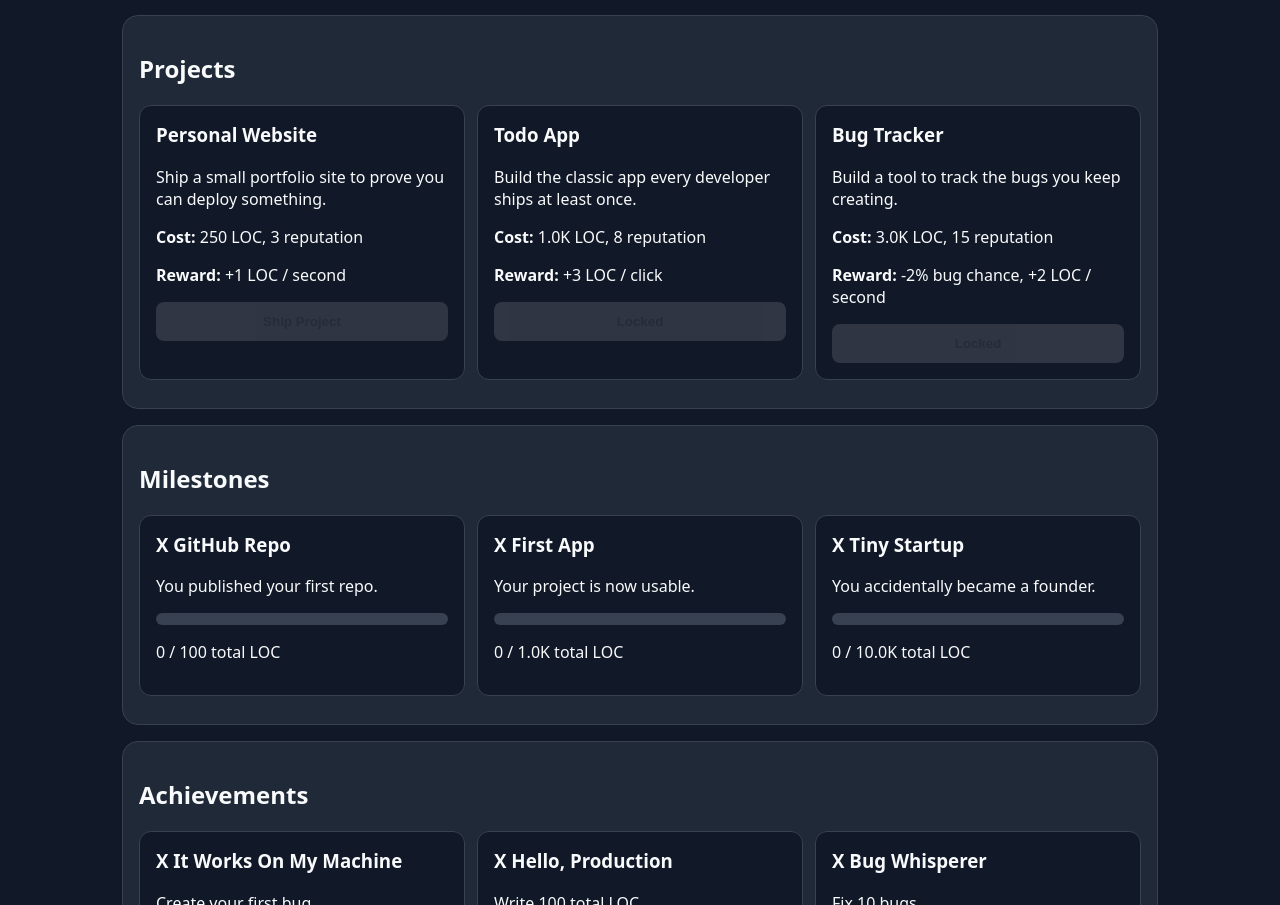
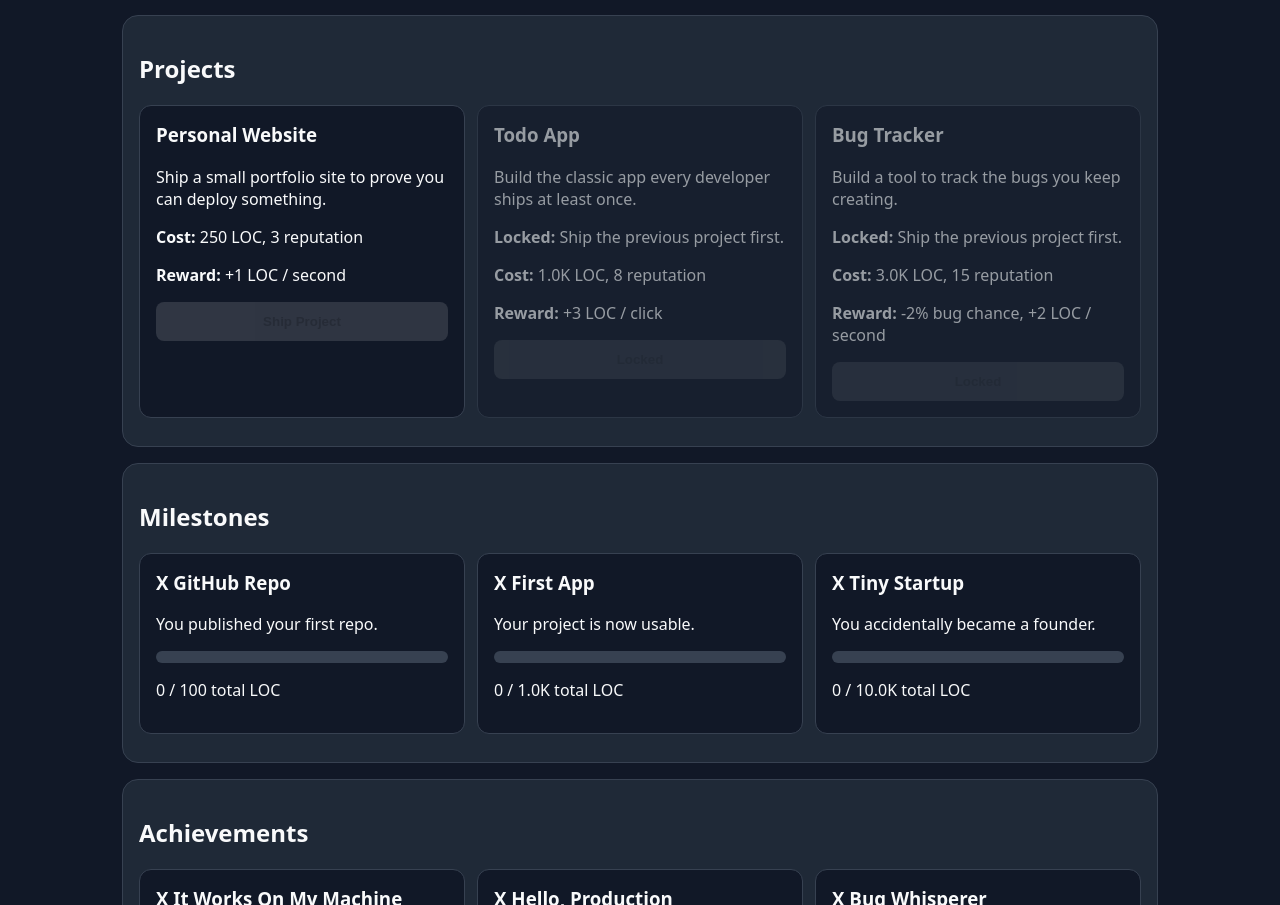
Before and after one commit to BlazingHotCode/commit-clicker, a React (Vite) app: page / in a window 1280 px wide. Shown: the part 1246-2151 px from the top of the page. Built offline with nearby package versions, Linux system fonts and the light colour scheme.

Commit message:
clarify locked project state

```diff
--- a/src/components/projects/ProjectPanel.tsx
+++ b/src/components/projects/ProjectPanel.tsx
@@ -25,13 +25,19 @@ export function ProjectPanel({ state, onShipProject }: ProjectPanelProps) {
             state.reputation >= project.reputationCost;
 
           return (
-            <article key={project.id}>
+            <article key={project.id} className={!unlocked ? "locked-card" : undefined}>
               <h3>
                 {completed ? "Shipped: " : ""}
                 {project.name}
               </h3>
 
               <p>{project.description}</p>
+
+              {!unlocked && (
+                <p>
+                  <strong>Locked:</strong> Ship the previous project first.
+                </p>
+              )}
 
               <p>
                 <strong>Cost:</strong> {formatNumber(project.locCost)} LOC,{" "}
--- a/src/index.css
+++ b/src/index.css
@@ -120,3 +120,7 @@ article button {
   grid-template-columns: repeat(auto-fit, minmax(240px, 1fr));
   gap: 0.75rem;
 }
+
+.locked-card {
+  opacity: 0.55;
+}
```
